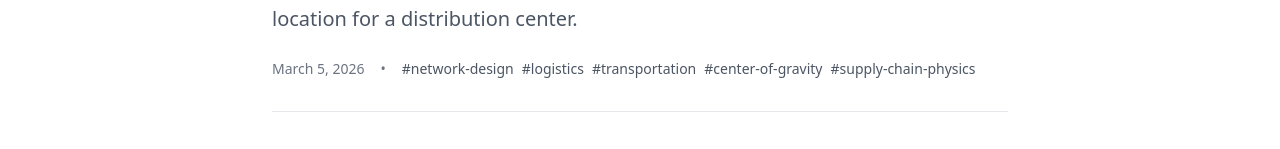
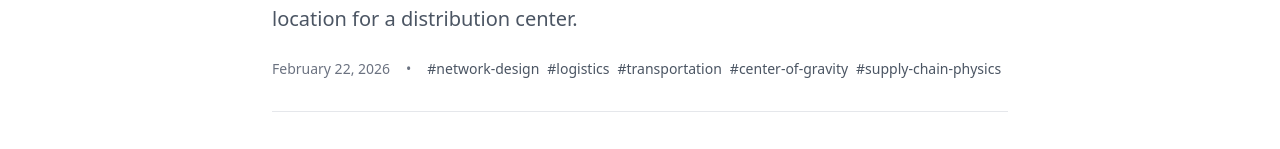
Before and after one commit to venkataramanik/imi-lab, an Astro site: page /blog/cog in a window 1280 px wide. Shown: the part 366-515 px from the top of the page. Built offline with nearby package versions, Linux system fonts and the light colour scheme; Astro itself is replaced by a stand-in of ours.

Commit message:
Update Cog.md

```diff
--- a/src/content/posts/Cog.md
+++ b/src/content/posts/Cog.md
@@ -1,7 +1,7 @@
 ---
 title: "The Center of Gravity: Locating the Heart of Your Network"
 description: "The physics of transportation. How to mathematically determine the optimal location for a distribution center."
-pubDate: 2026-03-05
+pubDate: 2026-02-22
 category: "Strategy"
 tags: ["network-design", "logistics", "transportation", "center-of-gravity", "supply-chain-physics"]
 featured: false
```
